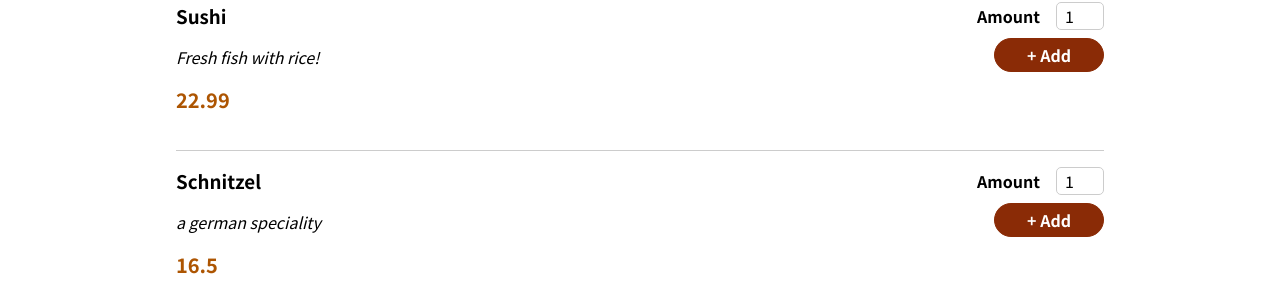
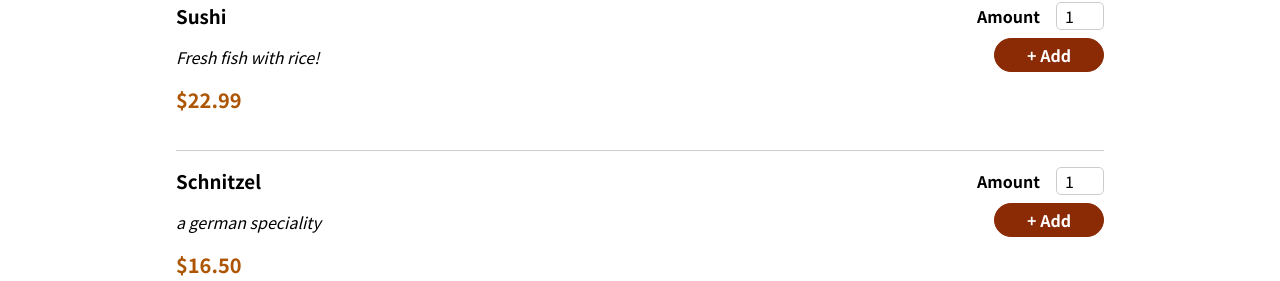
Before and after one commit to Astilion/food-order-app, a React (Vite) app: page / in a window 1280 px wide. Shown: the part 519-800 px from the top of the page. Built offline with nearby package versions, Linux system fonts and the light colour scheme.

Commit message:
fixed price

```diff
--- a/src/components/Meals/MealItem/MealItem.jsx
+++ b/src/components/Meals/MealItem/MealItem.jsx
@@ -4,7 +4,7 @@ import { useDispatch } from "react-redux";
 import { cartActions } from "../../../store/cart-slice";
 const MealItem = props => {
 	const dispatch = useDispatch();
-
+    const price = `$${props.price.toFixed(2)}`;
 	const addToCartHandler = amount => {
 		dispatch(
 			cartActions.addMealsToCart({
@@ -20,7 +20,7 @@ const MealItem = props => {
 			<div>
 				<h3>{props.title}</h3>
 				<p className={styles.description}>{props.description}</p>
-				<p className={styles.price}>{props.price}</p>
+				<p className={styles.price}>{price}</p>
 			</div>
 			<div>
 				<MealItemForm onAddToCart={addToCartHandler} />
```
